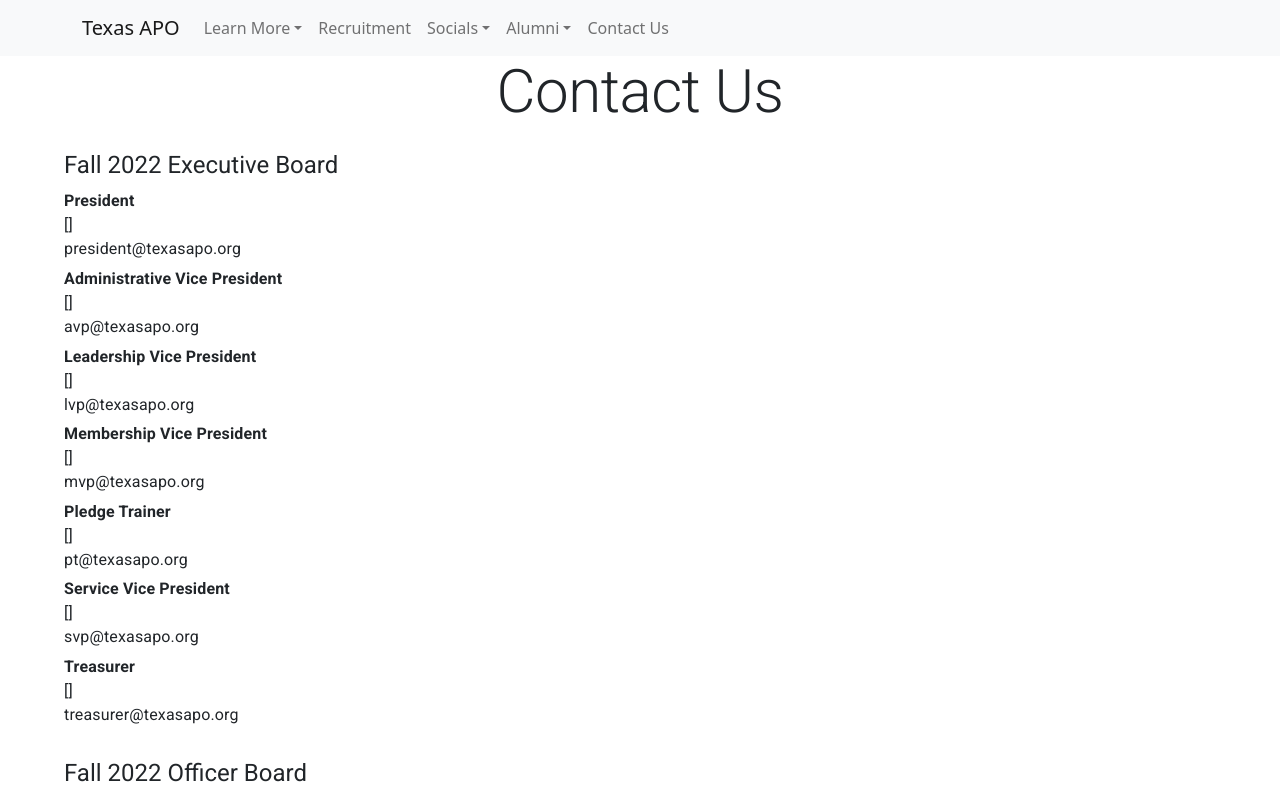
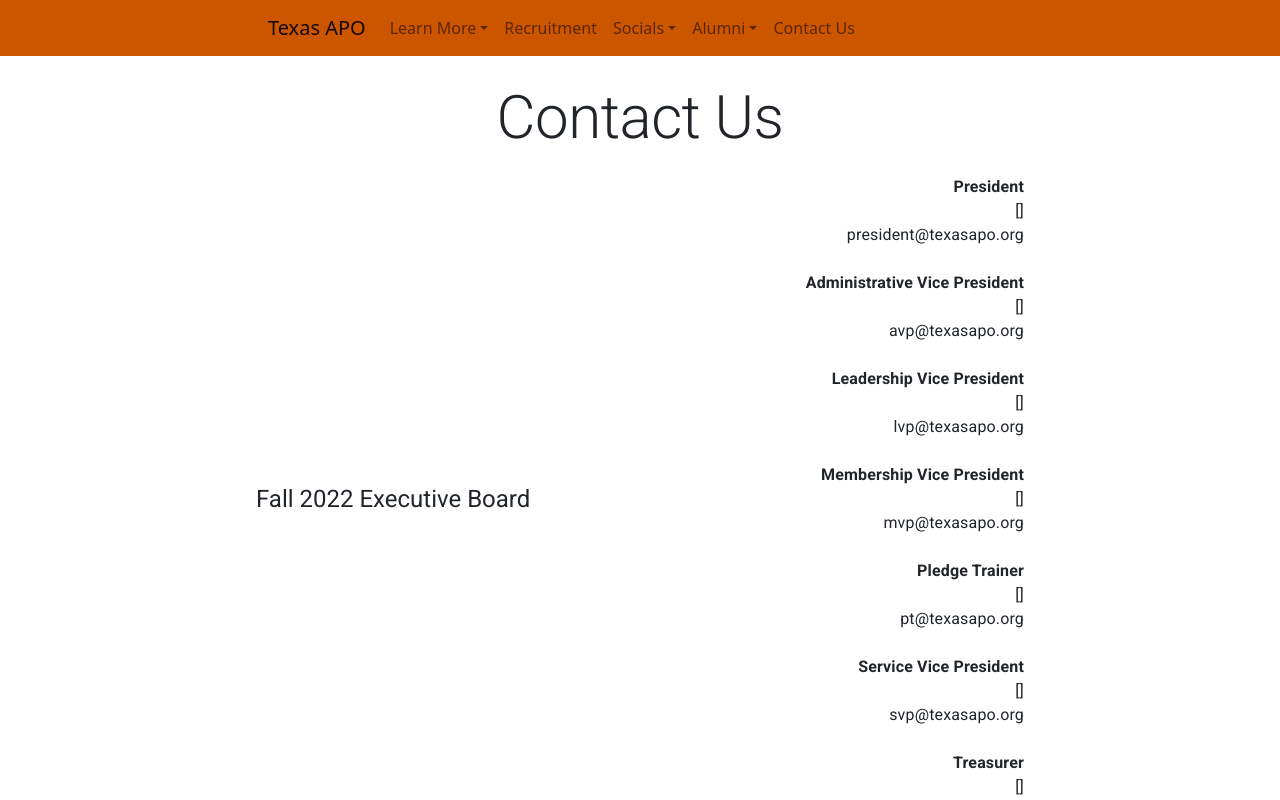
Before and after one commit to amodica/TexasAPO, a React (Create React App) app in the folder frontend/: page /contact in a window 1280 px wide. Shown: the top 800 px of the page. Built offline with nearby package versions, Linux system fonts and the light colour scheme.

Commit message:
Changes to navbar

```diff
--- a/frontend/src/components/Contact.js
+++ b/frontend/src/components/Contact.js
@@ -3,66 +3,83 @@ import '../styles/Contact.css';
 
 const Contact = () =>  {
     return (
-        <div className="main-container">
+        <div>
             <Typography variant="h2" align="center" gutterBottom>
                 Contact Us
             </Typography>
 
-            <Typography variant="h5" gutterBottom>
+            <div className="contact-container">
+                <div className="left-text">
+                    <Typography variant="h5">
                     Fall 2022 Executive Board
                     </Typography>
-
-            <Typography variant="body1" gutterBottom>
+                </div>
+                <div className="right-text">
+                    <Typography variant="body1">
                         <div className="position-title">President</div>
                         []
                         <br></br>
                         president@texasapo.org
                     </Typography>
 
-            <Typography variant="body1" gutterBottom>
+                    <br></br>
+
+                    <Typography variant="body1">
                         <div className="position-title">Administrative Vice President</div>
                         []
                         <br></br>
                         avp@texasapo.org
                     </Typography>
 
+                    <br></br>
 
-            <Typography variant="body1" gutterBottom>
+                    <Typography variant="body1">
                         <div className="position-title">Leadership Vice President</div>
                         []
                         <br></br>
                         lvp@texasapo.org
                     </Typography>
 
-            <Typography variant="body1" gutterBottom>
+                    <br></br>
+
+                    <Typography variant="body1">
                         <div className="position-title">Membership Vice President</div>
                         []
                         <br></br>
                         mvp@texasapo.org
                     </Typography>
 
-            <Typography variant="body1" gutterBottom>
+                    <br></br>
+
+                    <Typography variant="body1">
                         <div className="position-title">Pledge Trainer</div>
                         []
                         <br></br>
                         pt@texasapo.org
                     </Typography>
 
-            <Typography variant="body1" gutterBottom>
+                    <br></br>
+
+                    <Typography variant="body1">
                         <div className="position-title">Service Vice President</div>
                         []
                         <br></br>
                         svp@texasapo.org
                     </Typography>
 
-            <Typography variant="body1" gutterBottom>
+                    <br></br>
+
+                    <Typography variant="body1">
                         <div className="position-title">Treasurer</div>
                         []
                         <br></br>
                         treasurer@texasapo.org
                     </Typography>
+                </div>
+            </div>
 
-            <br></br>
+
+
 
             <Typography variant="h5" gutterBottom>
                 Fall 2022 Officer Board
--- a/frontend/src/components/Navigation.js
+++ b/frontend/src/components/Navigation.js
@@ -2,10 +2,14 @@ import Navbar from 'react-bootstrap/Navbar';
 import Nav from 'react-bootstrap/Nav';
 import NavDropdown from 'react-bootstrap/NavDropdown';
 import Container from 'react-bootstrap/Container';
+import '../styles/Navigation.css';
 
 const Navigation = () => {
   return (
-        <Navbar bg="light" expand="lg">
+
+        <div className="nav-wrapper">
+
+            <Navbar expand="lg" className="nav-container">
                 <Container>
                     <Navbar.Brand href="/">Texas APO</Navbar.Brand>
                     <Navbar.Toggle aria-controls="basic-navbar-nav" />
@@ -24,11 +28,14 @@ const Navigation = () => {
                         <NavDropdown title="Alumni" id="basic-nav-dropdown">
                             <NavDropdown.Item href="/scrapbooks">Scrapbooks</NavDropdown.Item>
                         </NavDropdown>
-                    <Nav.Link href="/contact">Contact Us</Nav.Link>
+                        <Nav.Link href="/contact">
+                            Contact Us
+                        </Nav.Link>
                     </Nav>
                     </Navbar.Collapse>
                 </Container>
             </Navbar>
+        </div>
   );
 };
 
--- a/frontend/src/styles/Contact.css
+++ b/frontend/src/styles/Contact.css
@@ -2,6 +2,22 @@
     font-weight: 700;
 }
 
-.main-container {
-    text-align: left;
+.contact-container {
+    display: flex;
+    flex-direction: row;
+    flex-grow: 1;
+    width: 100%;
 }
+
+.left-text {
+    display: flex;
+    flex-direction: row;
+    justify-content: left;
+    align-items: center;
+    width: 100%;
+}
+
+.right-text {
+    text-align: right;
+    width: 100%;
+}
--- a/frontend/src/styles/GlobalStyles.css
+++ b/frontend/src/styles/GlobalStyles.css
@@ -1,4 +1,5 @@
 .global-margins {
-    margin-left: 5%;
-    margin-right: 5%;
+    margin-top: 2%;
+    margin-left: 20%;
+    margin-right: 20%;
 }
--- /dev/null
+++ b/frontend/src/styles/Navigation.css
@@ -0,0 +1,12 @@
+.nav-wrapper {
+    background-color: #CC5500;
+}
+
+.nav-container {
+    padding-left: 20%;
+    padding-right: 20%;
+}
+
+.link-styling {
+    color: white
+}
```
Lines whose indentation alone changed are shown as unchanged.
